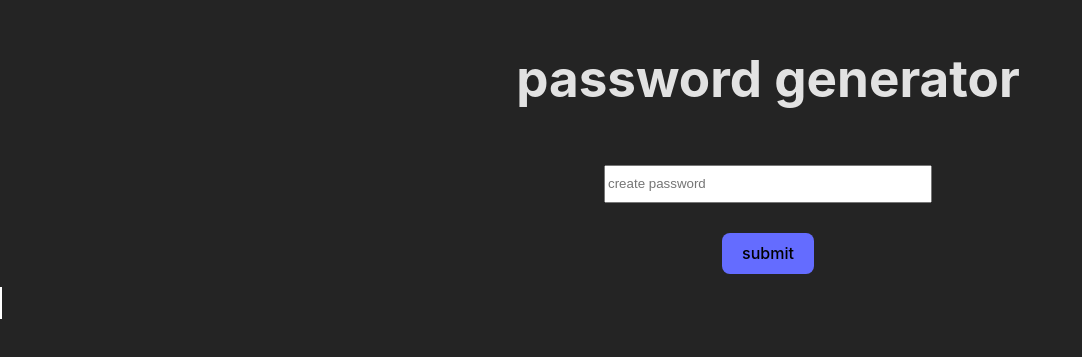
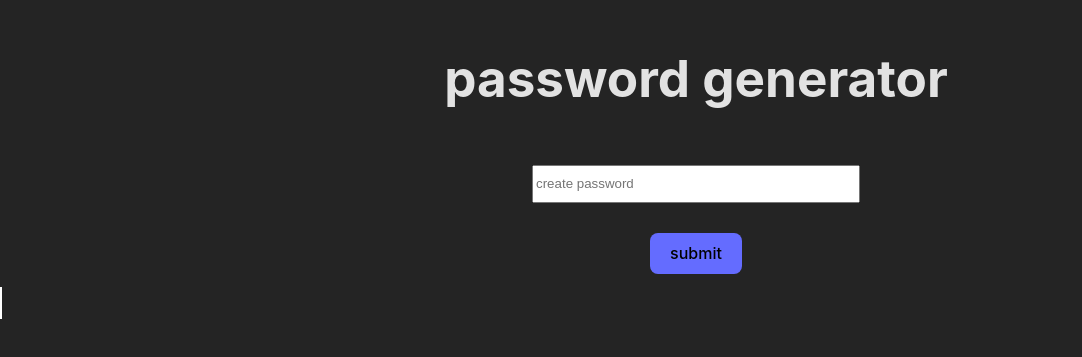
Before and after one commit to Ben-lad/passwordgenerator, a website built with Vite: page index.html in a window 1280 px wide. Shown: the part 255-612 px from the top of the page, without its empty margins (0-1082 px from the left). Built offline with nearby package versions, Linux system fonts and the light colour scheme.

Commit message:
Update style.css

```diff
--- a/style.css
+++ b/style.css
@@ -41,7 +41,7 @@ h1 {
 
 #app {
   max-width: 1280px;
-  margin-left:-78rem;
+  margin-left:-87rem;
   padding: 2rem;
   text-align: center;
   display: flex;
```
